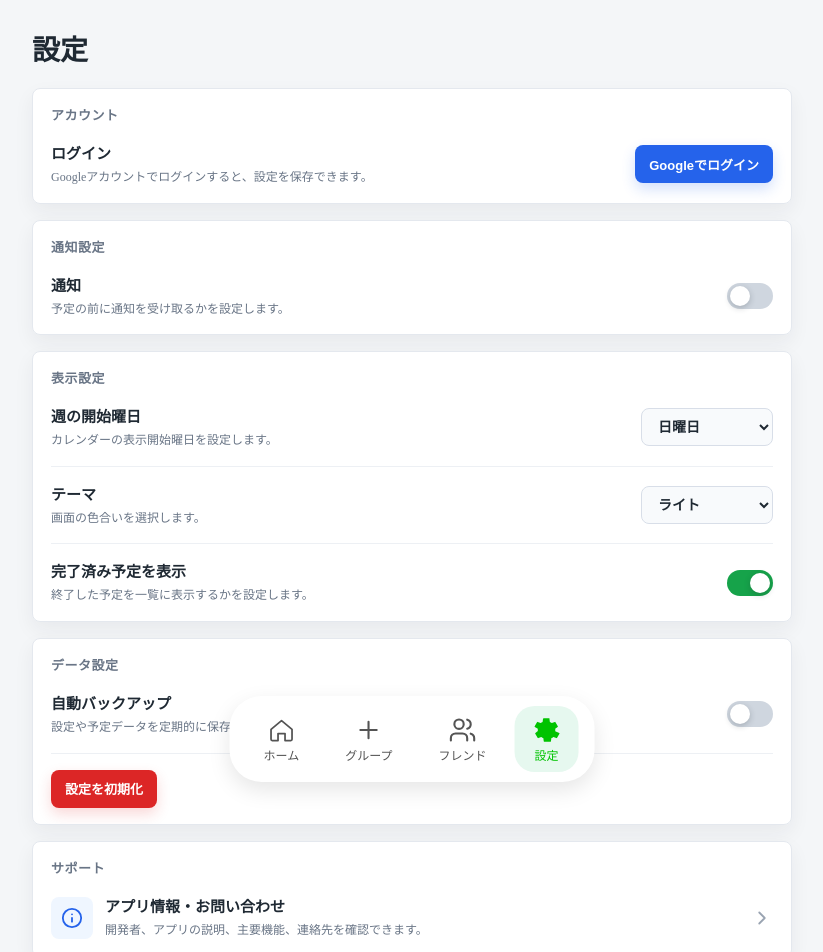
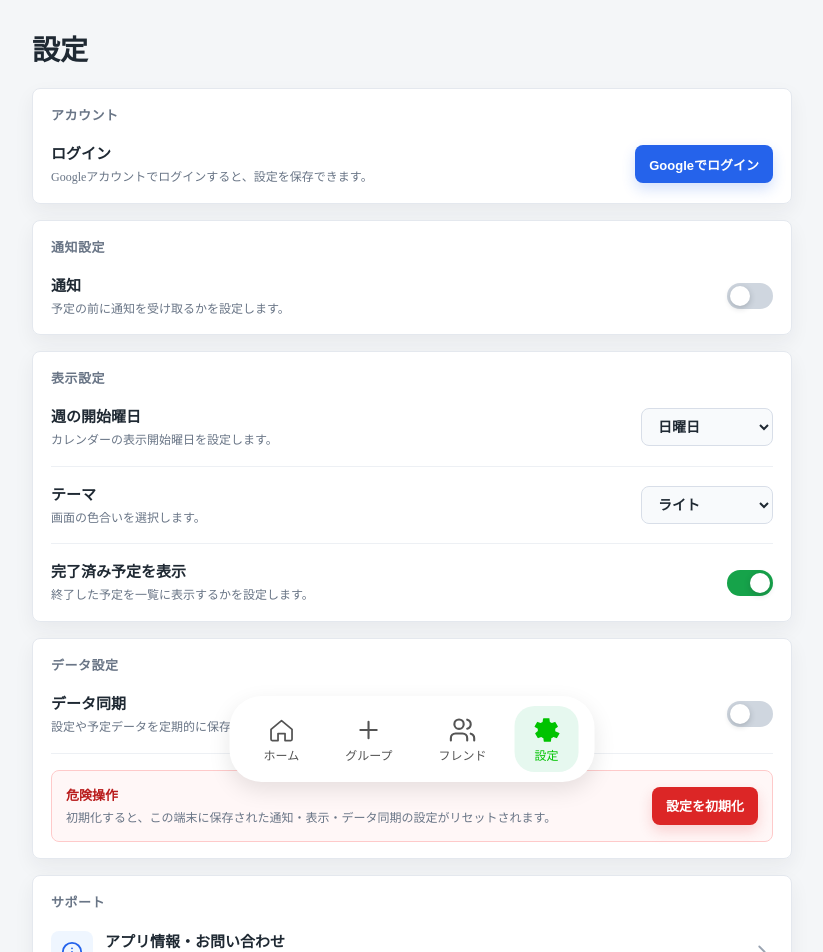
Before and after one commit to cucumber1117/App-Ex-system-P, a React (Vite) app: page /settings in a window 1280 px wide. Shown: the top 952 px of the page, without its empty margins (228-1051 px from the left). Built offline with nearby package versions, Linux system fonts and the light colour scheme; no server answers.

Commit message:
設定ページのUIちょっと変更、アプリ情報更新

```diff
--- a/src/pages/settings/AppInfo.jsx
+++ b/src/pages/settings/AppInfo.jsx
@@ -5,10 +5,10 @@ import { useTheme } from '../../contexts/ThemeContext';
 import styles from './AppInfo.module.css';
 
 const features = [
-  { icon: CalendarDays, label: '予定を月・週・日表示で確認' },
-  { icon: Share2, label: 'フレンドやグループへの予定共有' },
-  { icon: Bell, label: '通知とリマインダー設定' },
-  { icon: Palette, label: 'テーマや表示方法のカスタマイズ' },
+  { icon: CalendarDays, label: '予定を見やすく管理' },
+  { icon: UsersRound, label: 'フレンドと予定を共有' },
+  { icon: Share2, label: 'グループ予定をまとめて共有' },
+  { icon: Bell, label: '通知と表示を自分向けに調整' },
 ];
 
 const AppInfo = () => {
@@ -27,7 +27,7 @@ const AppInfo = () => {
           <ArrowLeft size={20} aria-hidden="true" />
         </button>
         <div>
-          <p className={styles.kicker}>App Information</p>
+          <p className={styles.kicker}>アプリについて</p>
           <h1 className={styles.title}>アプリ情報</h1>
         </div>
       </header>
@@ -37,7 +37,7 @@ const AppInfo = () => {
         <div>
           <h2 className={styles.appName}>スケジュール管理アプリ</h2>
           <p className={styles.description}>
-            日々の予定を見やすく整理し、フレンドやグループとスムーズに共有できるカレンダーアプリです。
+            個人の予定管理から、フレンド・グループとの予定共有までまとめて扱えるカレンダーアプリです。
           </p>
         </div>
       </section>
@@ -58,8 +58,8 @@ const AppInfo = () => {
       <section className={styles.section}>
         <h2 className={styles.sectionTitle}>アプリの説明</h2>
         <p className={styles.bodyText}>
-          個人の予定管理に加えて、友だちやグループとの予定共有をまとめて扱えるアプリです。
-          表示設定や通知設定を自分に合わせて変更できます。
+          予定を確認しやすく整理し、共有したい相手に予定を届けられます。
+          通知や表示も自分に合わせて調整できます。
         </p>
       </section>
 
--- a/src/pages/settings/Settings.jsx
+++ b/src/pages/settings/Settings.jsx
@@ -235,7 +235,9 @@ const Settings = () => {
     };
 
     const resetSettings = () => {
-        const ok = window.confirm('設定を初期化しますか？');
+        const ok = window.confirm(
+            '設定を初期化しますか？\n\n通知・表示・データ同期などの設定が初期状態に戻ります。この操作は元に戻せません。'
+        );
 
         if (!ok) return;
 
@@ -546,9 +548,9 @@ const Settings = () => {
 
                 <div className={styles.row}>
                     <div>
-                        <div className={styles.label}>自動バックアップ</div>
+                        <div className={styles.label}>データ同期</div>
                         <p className={styles.description}>
-                            設定や予定データを定期的に保存するための設定です。
+                            設定や予定データを定期的に保存・同期するための設定です。
                         </p>
                     </div>
 
@@ -567,9 +569,9 @@ const Settings = () => {
                 {autoBackup && (
                     <div className={styles.row}>
                         <div>
-                            <div className={styles.label}>バックアップ頻度</div>
+                            <div className={styles.label}>同期頻度</div>
                             <p className={styles.description}>
-                                自動バックアップの頻度を選択します。
+                                データ同期の頻度を選択します。
                             </p>
                         </div>
 
@@ -589,10 +591,17 @@ const Settings = () => {
 
 
 
-                <div className={styles.actionRow}>
+                <div className={styles.dangerZone}>
+                    <div>
+                        <div className={styles.dangerLabel}>危険操作</div>
+                        <p className={styles.description}>
+                            初期化すると、この端末に保存された通知・表示・データ同期の設定がリセットされます。
+                        </p>
+                    </div>
                     <button
                         className={`${styles.btn} ${styles.dangerBtn}`}
                         onClick={resetSettings}
+                        type="button"
                     >
                         設定を初期化
                     </button>
--- a/src/pages/settings/Settings.module.css
+++ b/src/pages/settings/Settings.module.css
@@ -246,6 +246,25 @@
   flex-wrap: wrap;
 }
 
+.dangerZone {
+  display: flex;
+  align-items: center;
+  justify-content: space-between;
+  gap: 18px;
+  margin: 16px 0;
+  padding: 14px;
+  border: 1px solid #fecaca;
+  border-radius: 8px;
+  background: #fff7f7;
+}
+
+.dangerLabel {
+  margin-bottom: 5px;
+  color: #b91c1c;
+  font-size: 13px;
+  font-weight: 800;
+}
+
 .dangerBtn {
   background: #dc2626;
   box-shadow: 0 6px 14px rgba(220, 38, 38, 0.18);
@@ -386,6 +405,15 @@
   background: #ff5c61;
 }
 
+.dark .dangerZone {
+  border-color: rgba(239, 68, 68, 0.26);
+  background: rgba(239, 68, 68, 0.1);
+}
+
+.dark .dangerLabel {
+  color: #fca5a5;
+}
+
 .dark .menuIcon {
   background: rgba(124, 140, 255, 0.16);
   color: #aeb8ff;
@@ -433,6 +461,11 @@
 
 .green .dangerBtn {
   background: #dc2626;
+}
+
+.green .dangerZone {
+  border-color: #fecaca;
+  background: #fff7f7;
 }
 
 .green .nameInput,
@@ -502,6 +535,15 @@
     min-width: 116px;
     max-width: 48vw;
   }
+
+  .dangerZone {
+    align-items: stretch;
+    flex-direction: column;
+  }
+
+  .dangerZone .dangerBtn {
+    width: 100%;
+  }
 }
 
 @media (max-width: 440px) {
```
